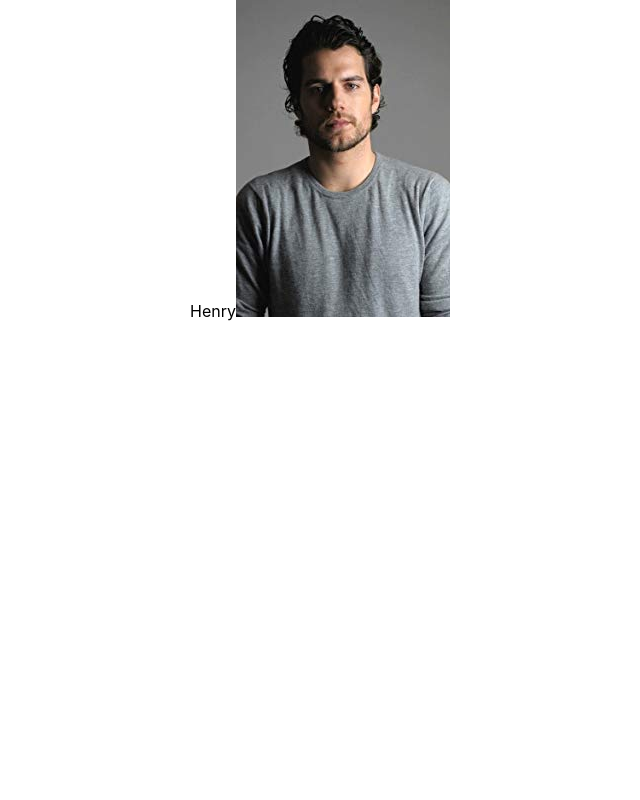
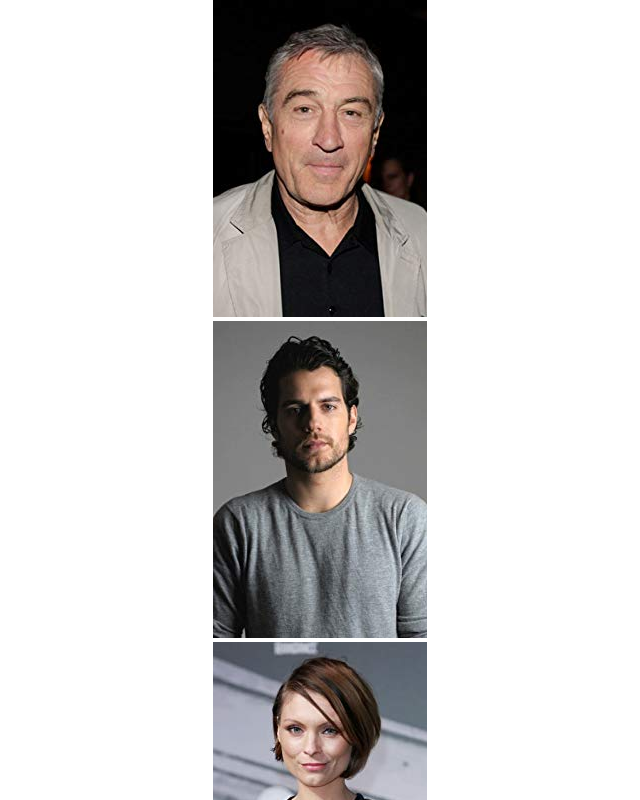
Before and after one commit to eyallev18/Actore_gallery, a React (Create React App) app: page / in a window 1280 px wide. Shown: the top 800 px of the page, without its empty margins (320-960 px from the left). Built offline with nearby package versions, Linux system fonts and the light colour scheme.

Commit message:
Image Showed

```diff
--- a/package.json
+++ b/package.json
@@ -6,7 +6,9 @@
     "@testing-library/jest-dom": "^4.2.4",
     "@testing-library/react": "^9.4.0",
     "@testing-library/user-event": "^7.2.1",
+    "bootstrap": "^4.4.1",
     "react": "^16.12.0",
+    "react-bootstrap": "^1.0.0-beta.16",
     "react-dom": "^16.12.0",
     "react-scripts": "3.3.0"
   },
--- /dev/null
+++ b/src/Actor.js
@@ -0,0 +1,18 @@
+import React, { Component } from "react"
+import {Card} from 'react-bootstrap'
+
+export default class Actor extends Component{
+    constructor(props) {
+        super (props);
+    }
+    render(){
+        return(<div>
+            <Card>
+                    <Card.Img  src={this.props.actor.Image} />
+                    <Card.Body>
+                     {/*  <Card.Title>{ this.props.actor.FirstName} {this.props.actor.LastName}</Card.Title> */}
+                    </Card.Body>
+                </Card>
+        </div>)
+    }
+}
--- a/src/App.css
+++ b/src/App.css
@@ -1,5 +1,6 @@
 .App {
   text-align: center;
+
 }
 
 .App-logo {
--- a/src/gallery.jsx
+++ b/src/gallery.jsx
@@ -1,13 +1,37 @@
-import React,{Component} from "react"
+import React, { Component } from "react"
 import data from "./actorsData.json"
+import Actor from './Actor'
 
-class Gallery extends Component{
-    render(){
-        return(
-        <div>{data[1].FirstName}
-        <img src={data[1].Image} alt="stam"/>
+import { Container, Row, Col } from 'react-bootstrap';
 
-        </div>
+class Gallery extends Component {
+    constructor(props) {
+        super(props);
+
+    }
+    render() {
+
+        const actorCards = data.map(actor =>
+
+
+            <Col md={4} >
+                <Actor actor={actor}></Actor>
+            </Col>
+        )
+
+
+
+
+        return (
+            <div>
+                <Container>
+                    <Row>
+                        {actorCards}
+                    </Row>
+                </Container>
+
+
+            </div>
 
         );
     }
```
Also changed, not shown: 1 other file (tests, documents, lock files or other folders).
